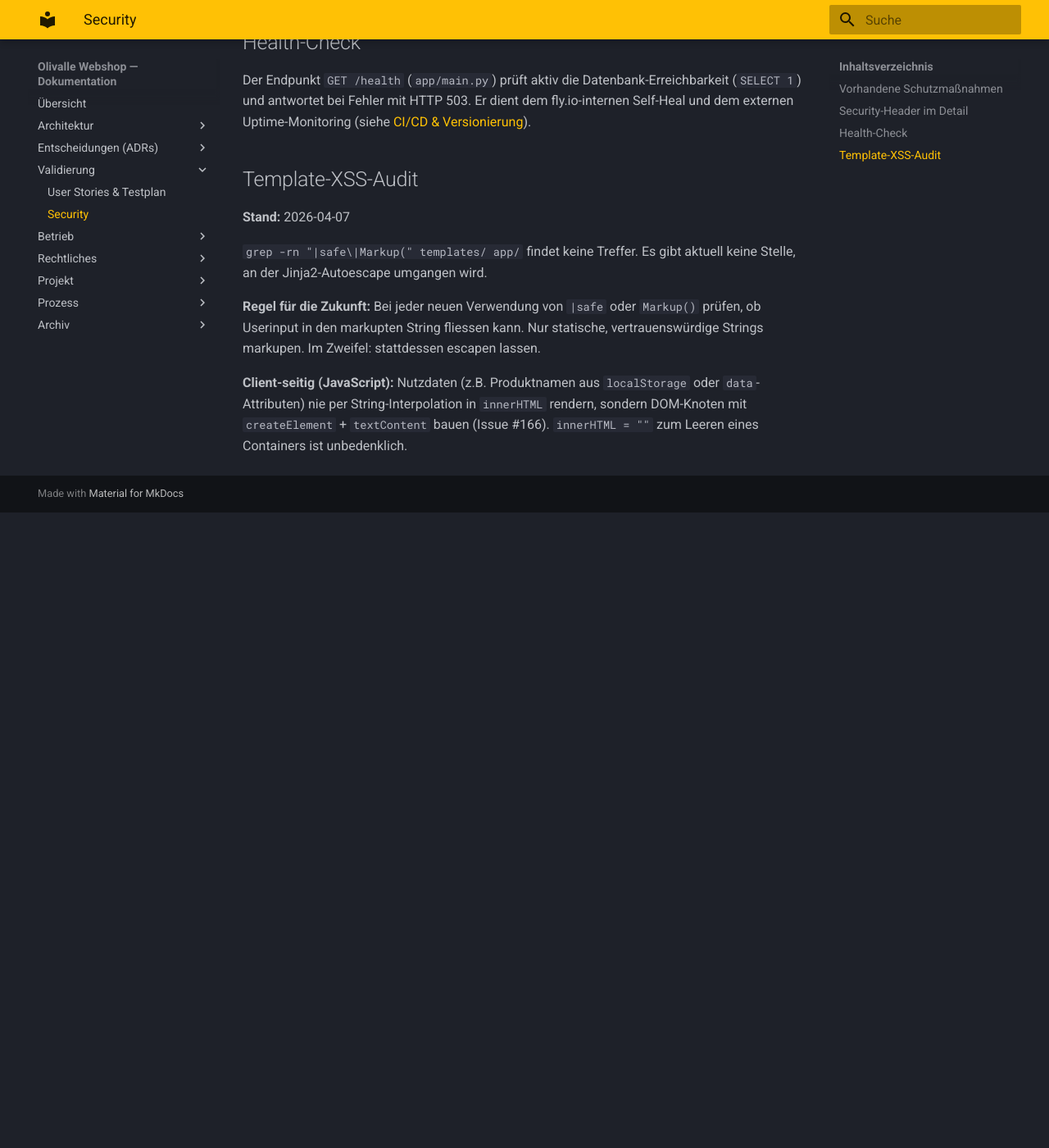
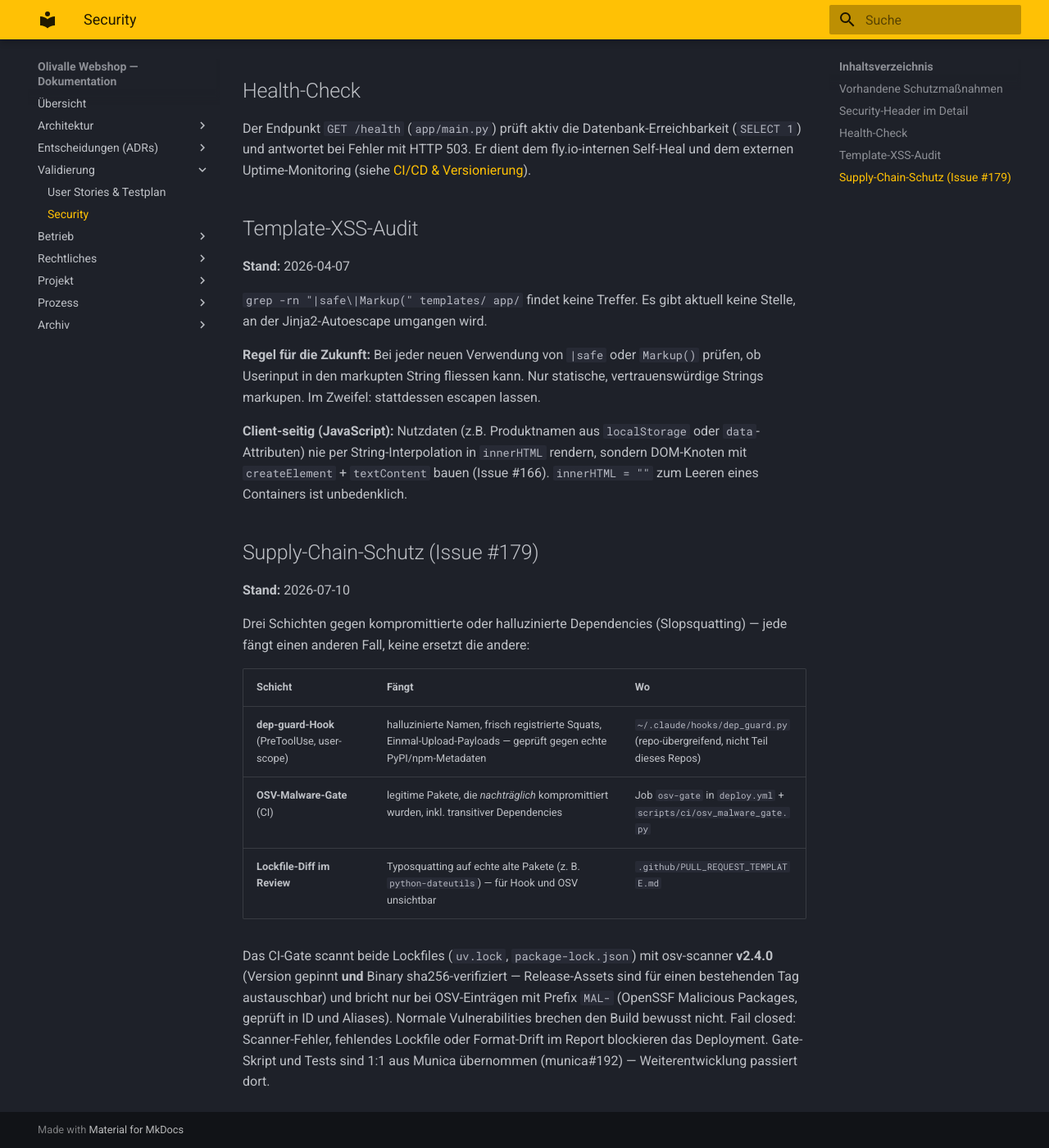
Before and after one commit to konstantinniedermann/olivalle-webshop, an MkDocs documentation site: the page built from docs/security.md, in a window 1280 px wide and 1400 px high, scrolled down 1874 px. Shown: the whole window at 82% size. Built offline with MkDocs 1.6.1 and Material for MkDocs 9.7.7, drawn with Linux system fonts in a browser that asks for light colours; before the commit the page ends 2499 px from its top, so only the background shows below that; some of the changed text lies outside the part shown.

Commit message:
docs: Supply-Chain-Schutz dokumentieren (#179)
Co-Authored-By: Claude Fable 5 <noreply@anthropic.com>

```diff
--- a/docs/security.md
+++ b/docs/security.md
@@ -17,6 +17,7 @@ Faktische Bestandsaufnahme der im Code umgesetzten Maßnahmen (kein Vollaudit):
 - **Secrets:** ausschließlich via Umgebungsvariablen / `fly secrets`; nichts im Repo (`.env` gitignored).
 - **SQL:** durchgehend parametrisierte Queries; dynamische Spaltennamen nur gegen explizite Whitelist (`rabattcode_repo.py`, Issue #163).
 - **Fail-Fast-Konfigcheck:** Der Container bricht beim Start ab, wenn Pflicht-Secrets fehlen oder `SECRET_KEY` auf einem Platzhalter steht (`python -m app.config` in `entrypoint.sh`, Issue #161).
+- **Supply-Chain-Schutz:** dreischichtig — dep-guard-Hook (Entwicklungszeit), OSV-Malware-Gate in der CI, Lockfile-Diff-Punkt in der PR-Vorlage (siehe [Supply-Chain-Schutz](#supply-chain-schutz-issue-179)).
 - **Transport:** HTTPS erzwungen durch fly.io.
 
 ## Security-Header im Detail
@@ -54,3 +55,25 @@ escapen lassen.
 `innerHTML` rendern, sondern DOM-Knoten mit `createElement` +
 `textContent` bauen (Issue #166). `innerHTML = ""` zum Leeren eines
 Containers ist unbedenklich.
+
+## Supply-Chain-Schutz (Issue #179)
+
+**Stand:** 2026-07-10
+
+Drei Schichten gegen kompromittierte oder halluzinierte Dependencies
+(Slopsquatting) — jede fängt einen anderen Fall, keine ersetzt die andere:
+
+| Schicht | Fängt | Wo |
+|---|---|---|
+| **dep-guard-Hook** (PreToolUse, user-scope) | halluzinierte Namen, frisch registrierte Squats, Einmal-Upload-Payloads — geprüft gegen echte PyPI/npm-Metadaten | `~/.claude/hooks/dep_guard.py` (repo-übergreifend, nicht Teil dieses Repos) |
+| **OSV-Malware-Gate** (CI) | legitime Pakete, die *nachträglich* kompromittiert wurden, inkl. transitiver Dependencies | Job `osv-gate` in `deploy.yml` + `scripts/ci/osv_malware_gate.py` |
+| **Lockfile-Diff im Review** | Typosquatting auf echte alte Pakete (z. B. `python-dateutils`) — für Hook und OSV unsichtbar | `.github/PULL_REQUEST_TEMPLATE.md` |
+
+Das CI-Gate scannt beide Lockfiles (`uv.lock`, `package-lock.json`) mit
+osv-scanner **v2.4.0** (Version gepinnt **und** Binary sha256-verifiziert —
+Release-Assets sind für einen bestehenden Tag austauschbar) und bricht nur
+bei OSV-Einträgen mit Prefix `MAL-` (OpenSSF Malicious Packages, geprüft in
+ID und Aliases). Normale Vulnerabilities brechen den Build bewusst nicht.
+Fail closed: Scanner-Fehler, fehlendes Lockfile oder Format-Drift im Report
+blockieren das Deployment. Gate-Skript und Tests sind 1:1 aus Munica
+übernommen (munica#192) — Weiterentwicklung passiert dort.
```
Also changed, not shown: docs/ci-cd-und-versionierung.md (+7 -3 lines).
